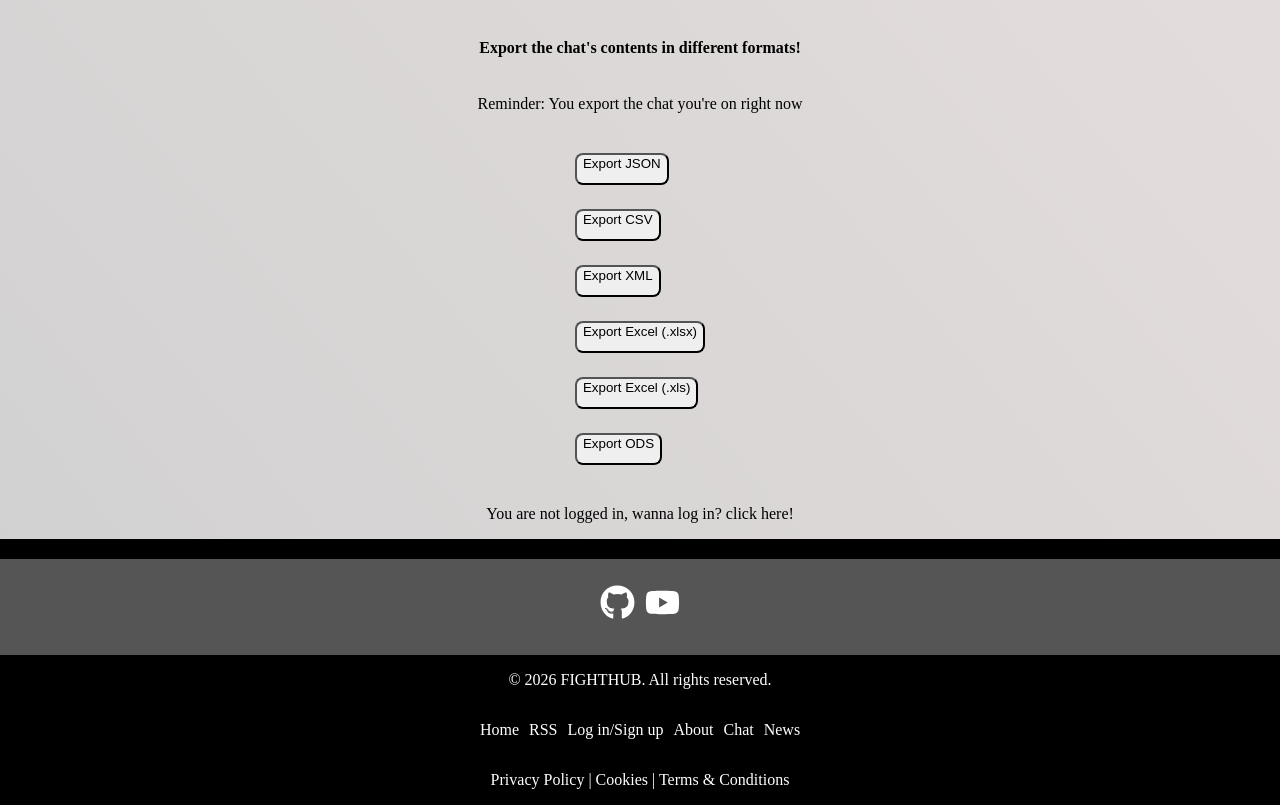
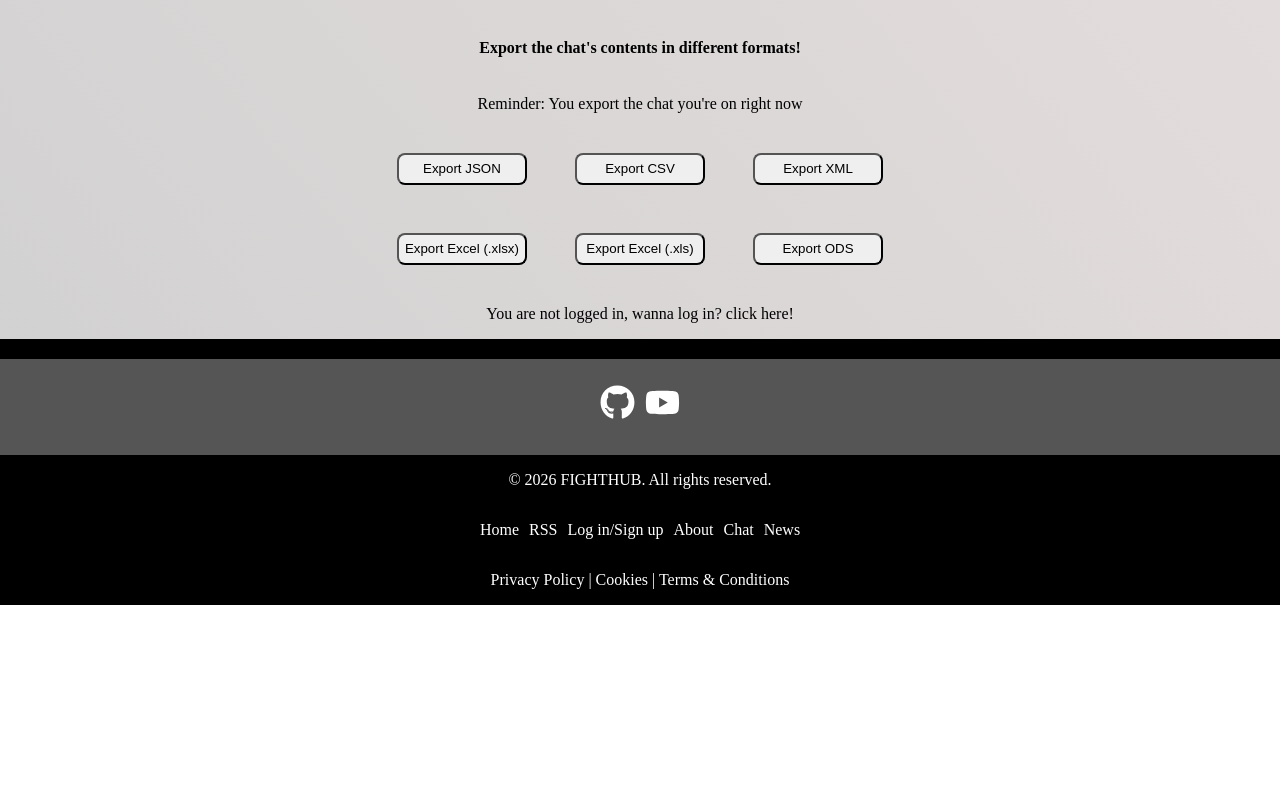
Before and after one commit to cesarvictor-07/Fight-Hub, a React (Vite) app: page / in a window 1280 px wide. Shown: the part 1823-2628 px from the top of the page. After the commit the page ends 2428 px from the top, so only its background shows below. Built offline with nearby package versions, Linux system fonts and the light colour scheme; no server answers; the database is empty.

Commit message:
news-service y import-service added (unfinished)

```diff
--- a/src/components/chat/Chat.css
+++ b/src/components/chat/Chat.css
@@ -139,10 +139,12 @@
   align-items: center;
 }
 
+.export-buttons {
+  display: grid;
+  grid-template-columns: repeat(3, 1fr);
+}
+
 .export-buttons button {
-  display: flex;
-  flex-direction: row;
-  flex-wrap: wrap;
   border-radius: 0.5rem;
   height: 2rem;
   margin: 1.5rem;
--- a/src/pages/news/News.jsx
+++ b/src/pages/news/News.jsx
@@ -1,4 +1,5 @@
 import "./News.css"
+import Header from "../../components/header/Header";
 import Footer from "../../components/footer/Footer";
 import { useLocation, useNavigate } from "react-router-dom";
 import logo from "../../components/img/Fight-Hub.png";
@@ -32,6 +33,7 @@ function News() {
 
   return (
     <div className="page">
+      < Header />
       <main className="news-section">
         <img className="logo-img" src={logo} alt="Fight Hub Logo" onClick={GoHome} />
         <h1 className="h1-text">Welcome to Fight Hub's news!</h1>
--- /dev/null
+++ b/src/services/fb/import-service.js
@@ -0,0 +1,4 @@
+import { formatToCSV } from "./formatters/csv-formatter";
+import { formatToExcel } from "./formatters/excel-formatter";
+import { formatToJSON } from "./formatters/json-formatter";
+import { formatToXML } from "./formatters/xml-formatter";
```
Also changed, not shown: src/services/fb/news-service.js (added, +17 -0 lines).
